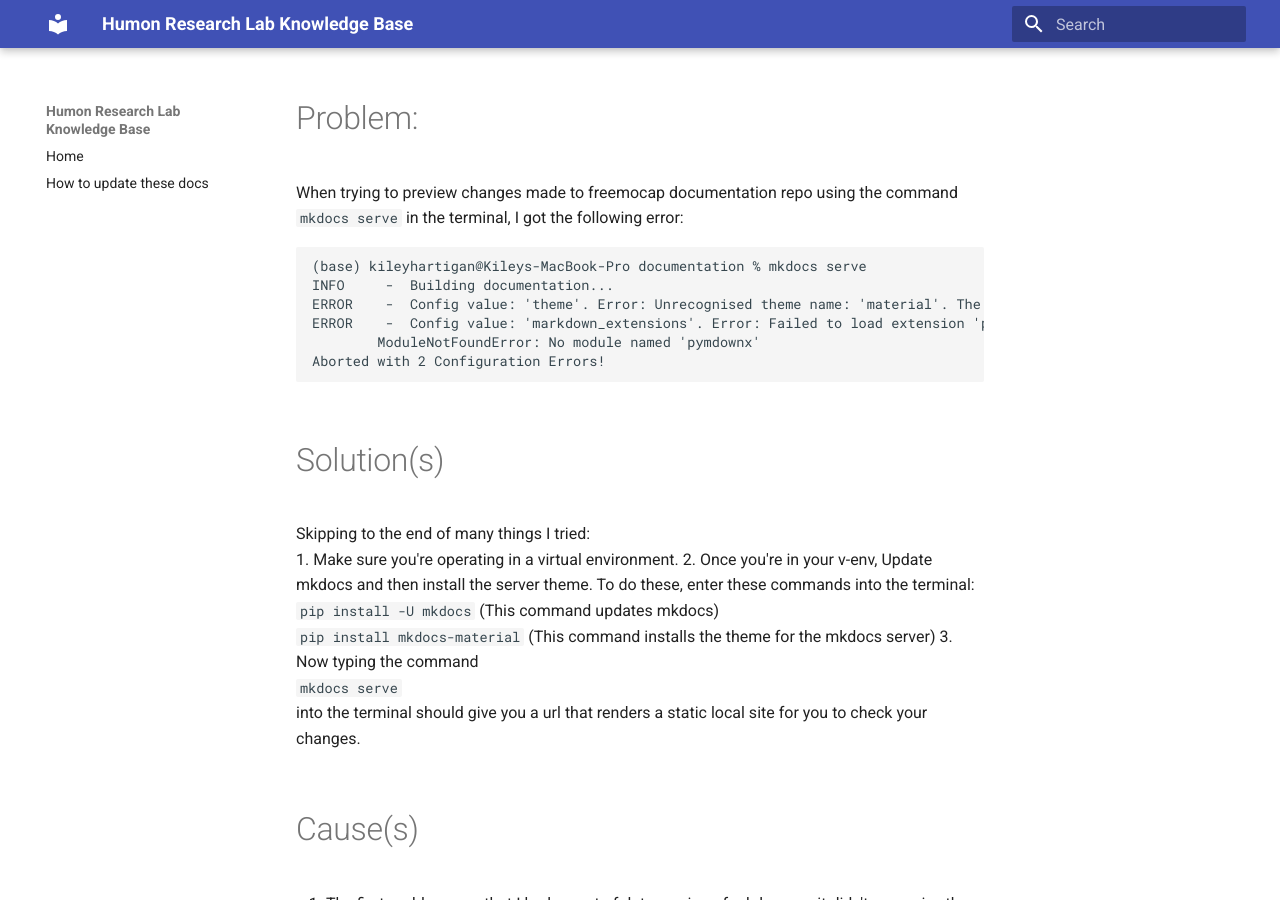
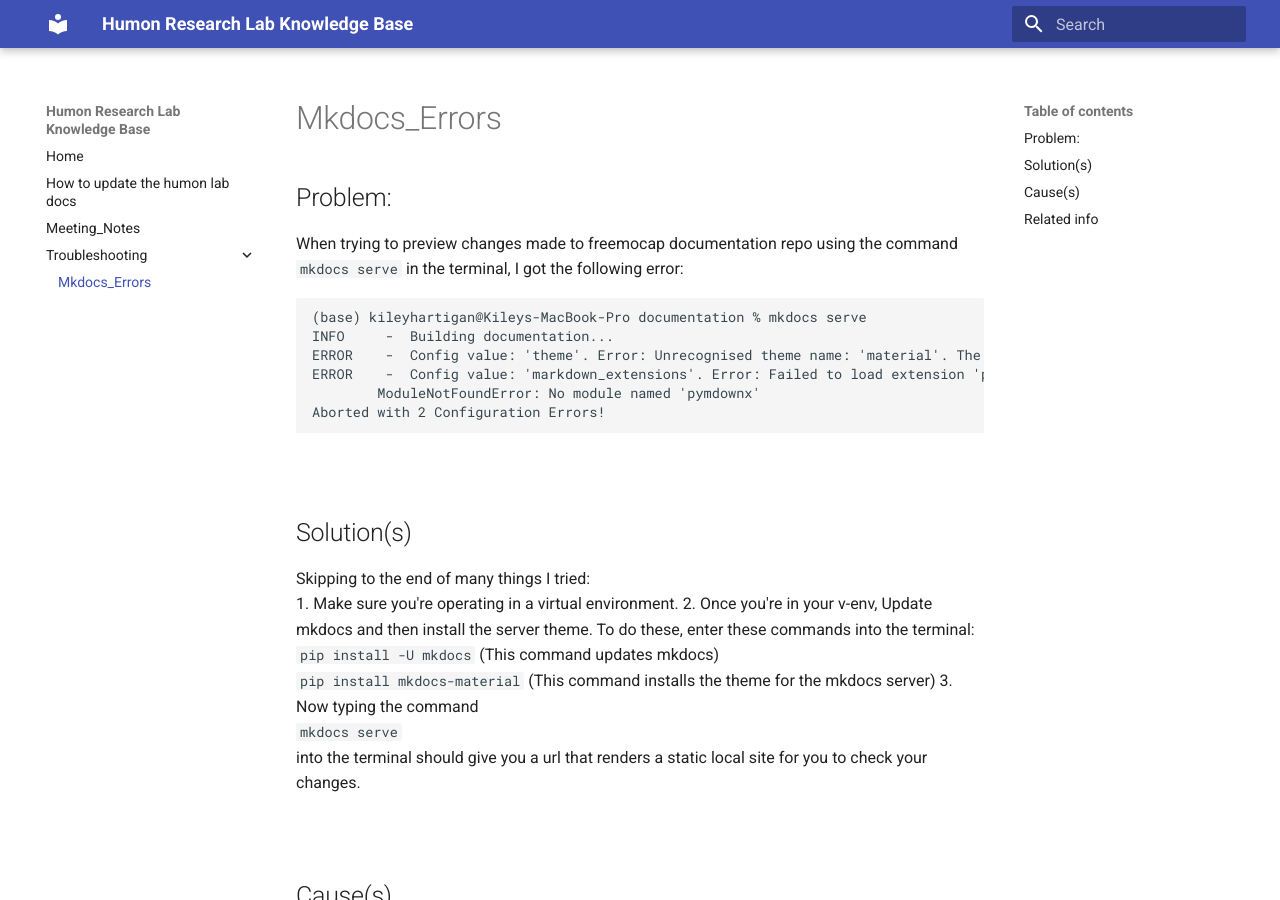
Before and after one commit to HuMoN-Research-Lab/HuMoN-Research-Lab.github.io, an MkDocs documentation site: the page built from docs/Troubleshooting/Mkdocs_Errors.md, in a window 1280 px wide and 900 px high. Built offline with MkDocs 1.6.1 and Material for MkDocs 9.7.7, drawn with Linux system fonts in a browser that asks for light colours.

Commit message:
Navigation Changes
Trying to figure out how to get the navigation tabs to look the way I want.

```diff
--- a/docs/Troubleshooting/Mkdocs_Errors.md
+++ b/docs/Troubleshooting/Mkdocs_Errors.md
@@ -1,4 +1,7 @@
-# Problem:
+# Mkdocs_Errors
+
+
+## Problem:
 When trying to preview changes made to freemocap documentation repo using the command `mkdocs serve` in the terminal, I got the following error:
 
 
@@ -11,7 +14,7 @@ When trying to preview changes made to freemocap documentation repo using the co
     Aborted with 2 Configuration Errors!
 <p>&nbsp;</p>
 
-# Solution(s)
+## Solution(s)
 Skipping to the end of many things I tried:
 1. Make sure you're operating in a virtual environment.
 2. Once you're in your v-env, Update mkdocs and then install the server theme. To do these, enter these commands into the terminal:
@@ -22,12 +25,12 @@ Skipping to the end of many things I tried:
 into the terminal should give you a url that renders a static local site for you to check your changes.
 <p>&nbsp;</p>
 
-# Cause(s)
+## Cause(s)
 1. The first problem was that I had an out of date version of mkdocs, so it didn't recognize the version of markdown my system was using.
 2. The second problem was that I hadn't installed the right theme.
 <p>&nbsp;</p>
 
-# Related info
+## Related info
 The original error had a line that said: `...failed to load extension 'pymdownx.snippets'.`
   Stackoverflow and google helped me with a suggestion to force install pymdown like this...
 
--- a/docs/meeting-notes.md
+++ b/docs/meeting-notes.md
@@ -1,3 +1,5 @@
-# 2022-09-02 -  FreeMoCap Pair Programming
+# Meeting_Notes
+
+## 2022-09-02 -  FreeMoCap Pair Programming
 
 [![hackmd-github-sync-badge](https://hackmd.io/OoHK-ZoRTXS27lC_xS2JVw/badge)](https://hackmd.io/OoHK-ZoRTXS27lC_xS2JVw)
--- a/mkdocs.yml
+++ b/mkdocs.yml
@@ -3,6 +3,8 @@ site_url: https://HuMoN-Research-Lab.github.io
 
 theme:
   name: material
+  #features:
+   # - navigation.expand
 #  logo: assets/humon_sassy_skeleton_logo.png
 
   markdown_extensions:
@@ -12,6 +14,7 @@ theme:
       auto_append:
         - includes/abbreviations.md
 
-nav:
-    - Home: index.md
-    - How to update these docs: how-to-update-these-docs.md
+#nav:
+   # - Home: index.md
+   # - How to update these docs: how-to-update-these-docs.md
+   # - Troubleshooting: Troubleshooting
```
Also changed, not shown: docs/how-to-update-these-docs.md (+3 -1 lines), docs/index.md (+4 -1 lines).
